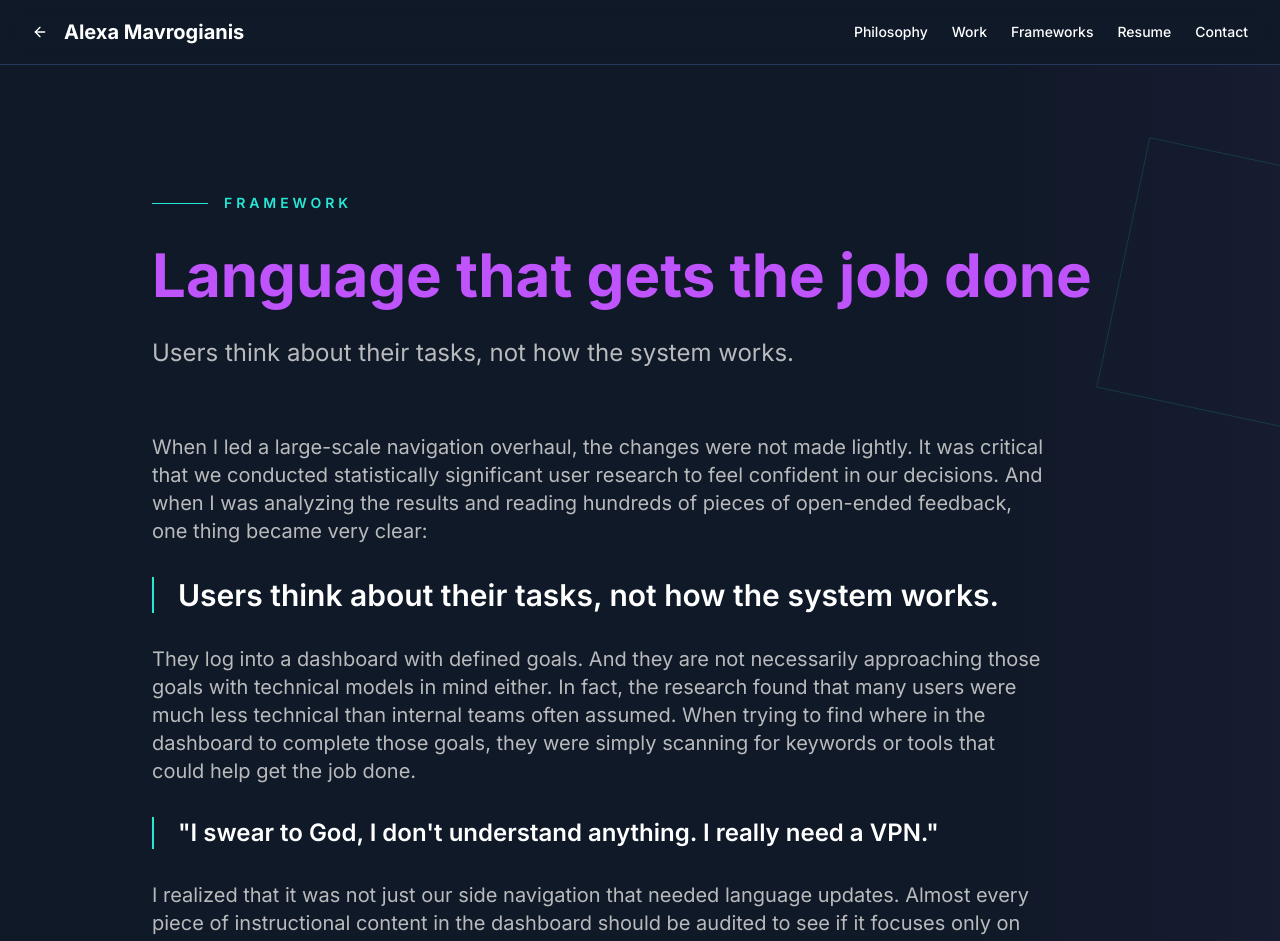
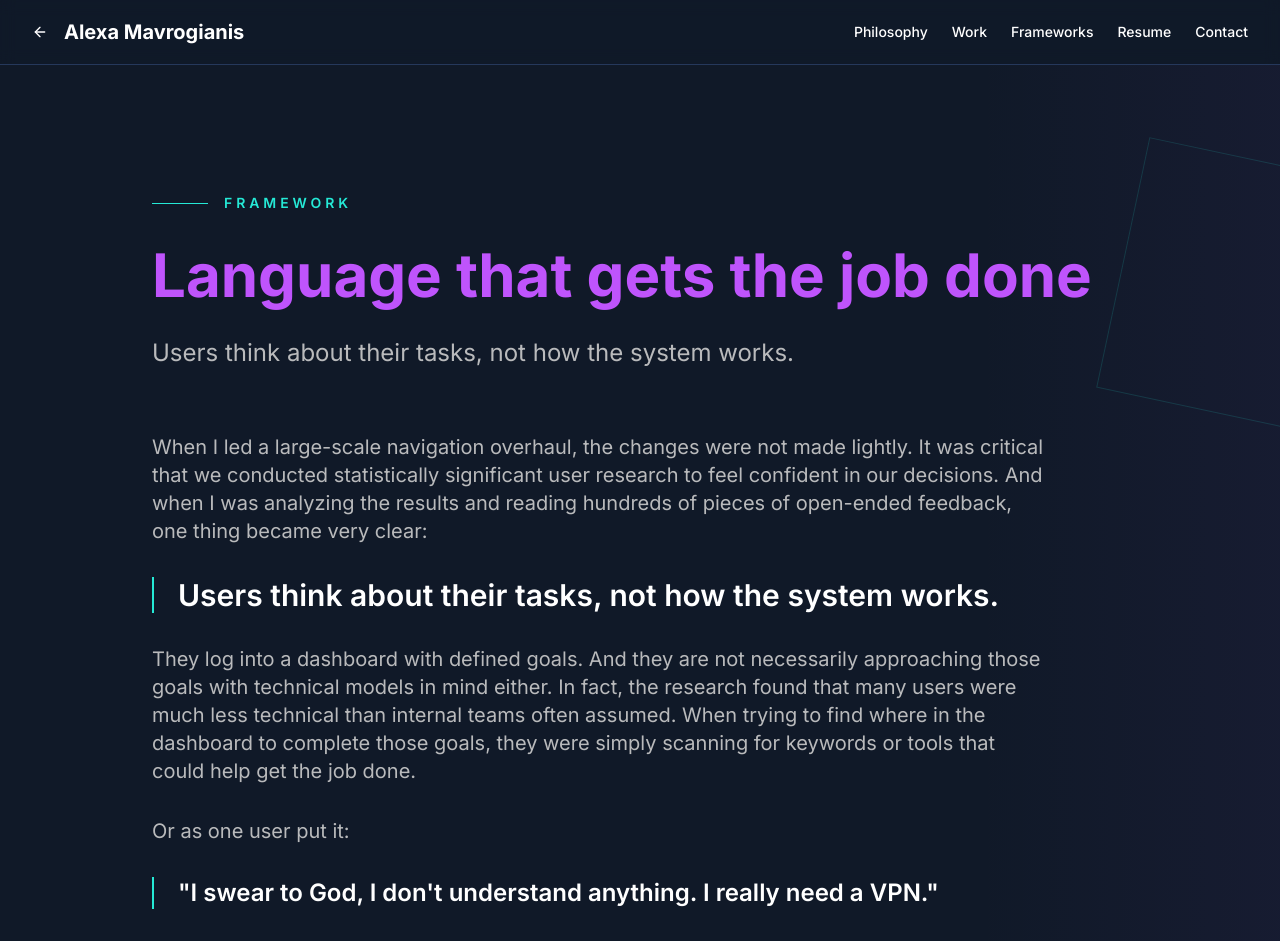
Before and after one commit to alexaalyse/portfolio-site, a Next.js app: page /frameworks/language-that-gets-the-job-done in a window 1280 px wide. Shown: the top 941 px of the page. Built offline with nearby package versions, Linux system fonts and the light colour scheme.

Commit message:
Add quote lead-in to language framework

```diff
--- a/src/app/frameworks/language-that-gets-the-job-done/page.tsx
+++ b/src/app/frameworks/language-that-gets-the-job-done/page.tsx
@@ -132,6 +132,9 @@ export default function LanguageThatGetsTheJobDonePage() {
             <p>
               They log into a dashboard with defined goals. And they are not necessarily approaching those goals with technical models in mind either. In fact, the research found that many users were much less technical than internal teams often assumed. When trying to find where in the dashboard to complete those goals, they were simply scanning for keywords or tools that could help get the job done.
             </p>
+            <p>
+              Or as one user put it:
+            </p>
             <blockquote className="border-l-2 border-accent pl-6 text-xl font-semibold leading-relaxed text-white md:text-2xl">
               "I swear to God, I don't understand anything. I really need a VPN."
             </blockquote>
```
